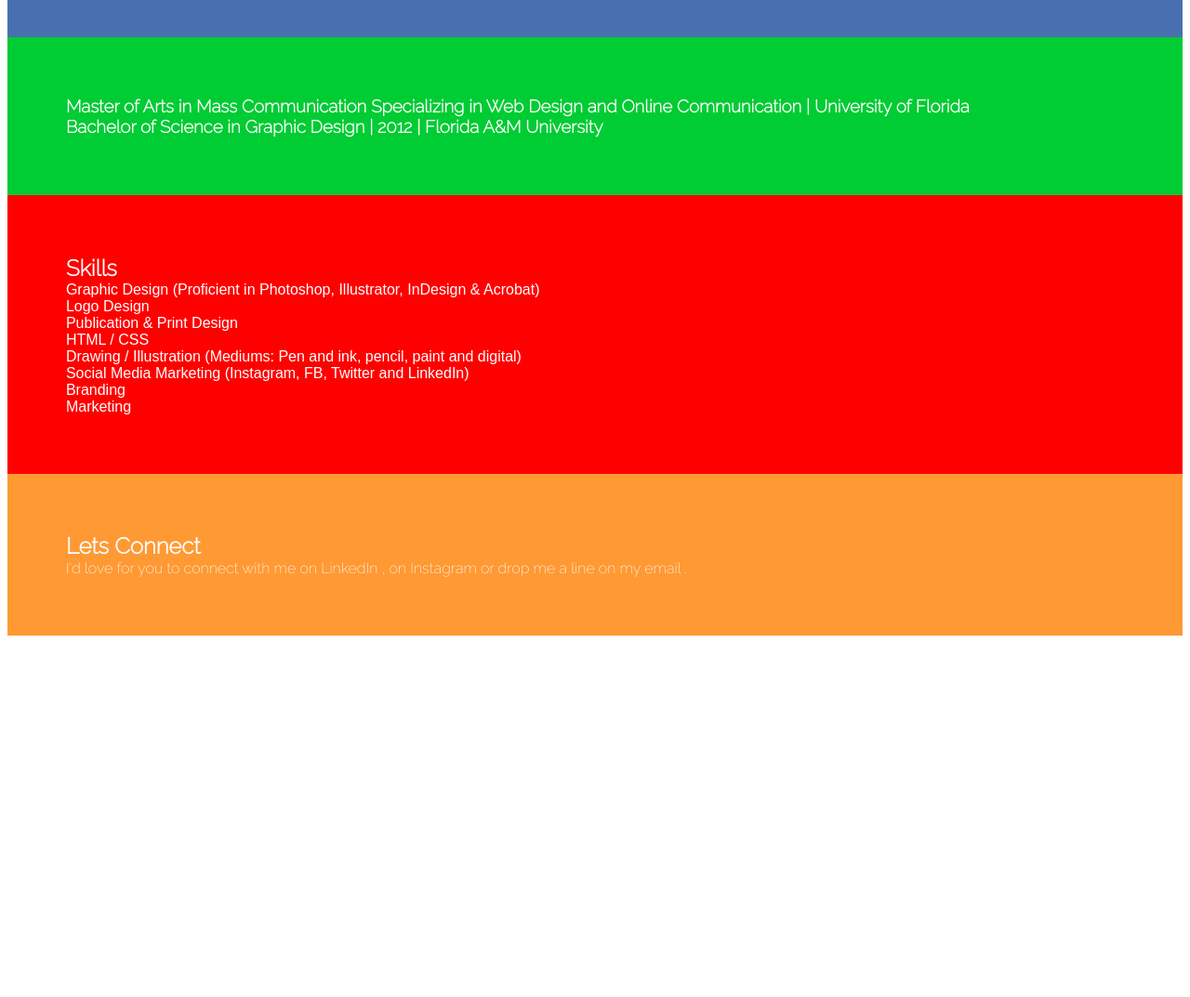
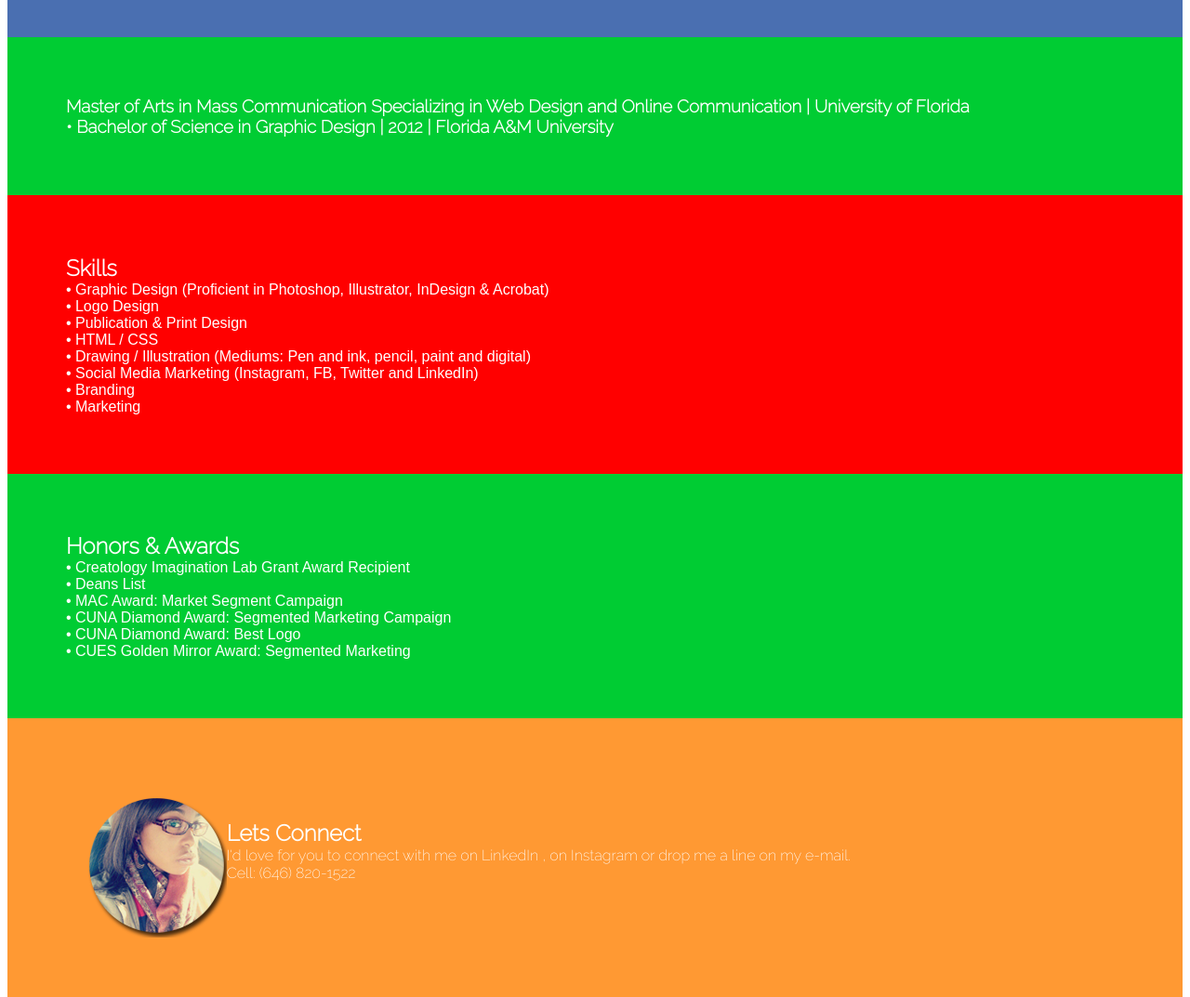
Before and after one commit to dainelle17/project_resume_riley_dainelle, a plain HTML site: page index.html in a window 1280 px wide. Shown: the part 1260-2333 px from the top of the page at 93% size. Before the commit the page ends 1944 px from the top, so only its background shows below. Drawn offline with nearby package versions, Linux system fonts and the light colour scheme.

Commit message:
add skills and update css

```diff
--- a/css/examples.css
+++ b/css/examples.css
@@ -152,7 +152,7 @@ body{
     transition: background-position .1s linear;
 }
 #infoMenu{
-    height: 20px;
+    height: 10px;
     color: #f2f2f2;
     position:fixed;
     z-index:70;
--- a/css/main.css
+++ b/css/main.css
@@ -49,7 +49,7 @@ header img {
     margin-bottom: 2em;
     text-align: center;
     height: 500px;
-    width: 100% 100%;
+    width: 100%;
     background-position: center center;
     -webkit-background-size: cover;
     -moz-background-size: cover;
@@ -93,7 +93,8 @@ header img {
 }
 
 .block,
-.block2 {
+.block2,
+.block3 {
     float: left;
     width: 100%;
     margin-right: auto;
@@ -117,6 +118,23 @@ header img {
     color: #ffffff;
 }
 
+.block2 figure {
+    padding: 2%;
+}
+
+.block3 {
+    background-color:#00CC33;
+}
+
+.block3 h2 {
+    color: #ffffff;
+}
+
 a {
     color: #ffffff;
 }
+
+#fullpage h2 {
+    text-align: center;
+    color: #ffffff;
+}
--- a/index.html
+++ b/index.html
@@ -24,14 +24,28 @@
              <div id="fullpage">
                     <div class="section " id="section0">
                     <div class="slide">
-                    <h1>One single section</h1>
+                        <h2>The Resume of Dainelle Riley</h2>
                     </div>
                     <div class="slide">
-                    <h1>And a normal website under it</h1>
+                        <h2>Graphic Design Specialist | USF FCU <br>
+                            January 2014-Present Tampa, FL
+                        </h2>
                     </div>
 
                       <div class="slide">
-                    <h1>A great single slider!</h1>
+                        <h2>Owner & Designer | Daydreamer Design<br>
+                            October 2010-Present Freelance
+                        </h2>
+                    </div>
+
+                    <div class="slide">
+                        <h2>Marketing Coordinator | RBD <br>
+                            June 2013-January 2014 St. Pete, FL </h2>
+                    </div>
+
+                     <div class="slide">
+                        <h2>Lead Designer | East Atl. Copy Center <br>
+                            October 2012-April 2013 Atlanta, GA </h2>
                     </div>
                 </div>
             </div>
@@ -39,27 +53,42 @@
              <div class="school">
                 <h3> Master of Arts in Mass Communication Specializing in Web Design and Online Communication | University of Florida</h3>
 
-                <h3> Bachelor of Science in Graphic Design | 2012 | Florida A&M University </h3>
+                <h3> • Bachelor of Science in Graphic Design | 2012 | Florida A&M University </h3>
             </div>
             <div class="block">
                 <h2>Skills</h2>
                 <ul>
-                    <li>Graphic Design (Proficient in Photoshop, Illustrator, InDesign & Acrobat)</li>
-                    <li> Logo Design</li>
-                    <li> Publication & Print Design </li>
-                    <li> HTML / CSS </li>
-                    <li> Drawing / Illustration (Mediums: Pen and ink, pencil, paint and digital)</li>
-                    <li> Social Media Marketing (Instagram, FB, Twitter and LinkedIn)</li>
-                    <li>Branding</li>
-                    <li>Marketing</li>
+                    <li>• Graphic Design (Proficient in Photoshop, Illustrator, InDesign & Acrobat)</li>
+                    <li>• Logo Design</li>
+                    <li>• Publication & Print Design </li>
+                    <li>• HTML / CSS </li>
+                    <li>• Drawing / Illustration (Mediums: Pen and ink, pencil, paint and digital)</li>
+                    <li>• Social Media Marketing (Instagram, FB, Twitter and LinkedIn)</li>
+                    <li>• Branding</li>
+                    <li>• Marketing</li>
+                </ul>
+            </div>
+
+               <div class="block3">
+                <h2>Honors & Awards</h2>
+                <ul>
+                    <li>• Creatology Imagination Lab Grant Award Recipient </li>
+                    <li>• Deans List</li>
+                    <li>• MAC Award: Market Segment Campaign </li>
+                    <li>• CUNA Diamond Award: Segmented Marketing Campaign</li>
+                    <li>• CUNA Diamond Award: Best Logo</li>
+                    <li>• CUES Golden Mirror Award: Segmented Marketing</li>
                 </ul>
             </div>
 
 
             <div class="block2">
+                <figure> <img src="img/me.png" align="left"/>
+                </figure>
                 <h2> Lets Connect </h2>
                 <p> I'd love for you to connect with me on <a href="https://www.linkedin.com/in/dainelle-riley-66587154">LinkedIn </a> , on <a href="https://instagram.com/daydreamerdesign">Instagram </a> or drop me a line on my
-                <a href="mailto:fortheindividual@gmail.com?Subject=Freelance" target="_top">email</a> .
+                <a href="mailto:fortheindividual@gmail.com?Subject=Freelance%20Design" target="_top">e-mail</a>.<br>
+                Cell: (646) 820-1522
                 </p>
             </div>
         </div>
```
Also changed, not shown: css/jquery.fullPage.css, img/me.png (added). Lines whose indentation alone changed are shown as unchanged.
